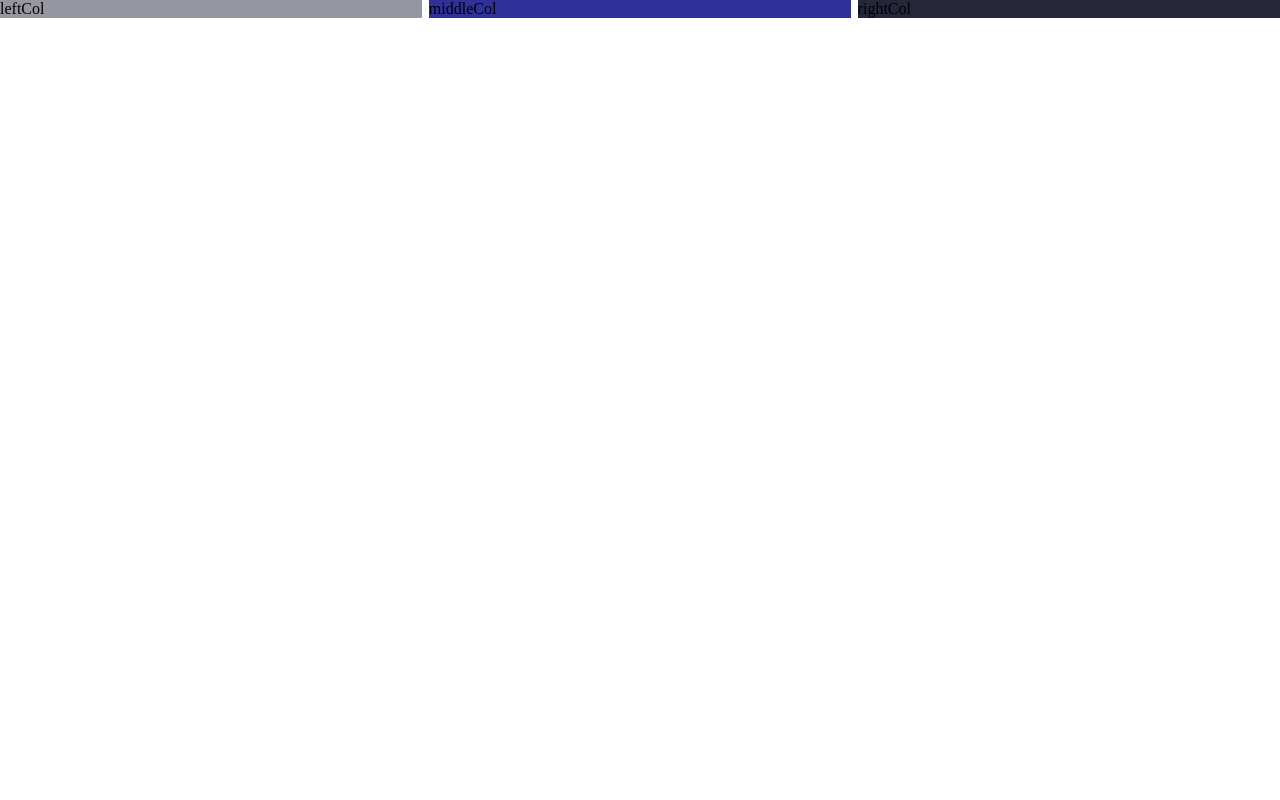
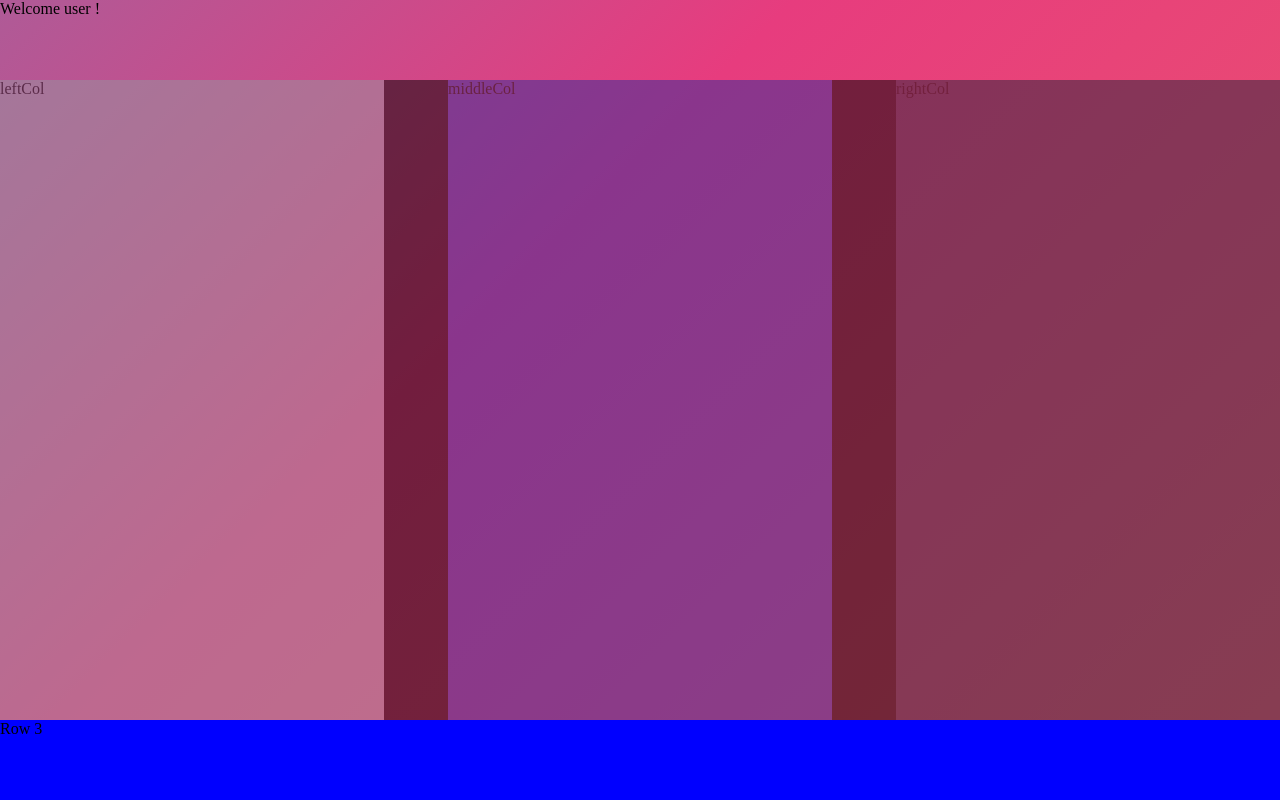
Before and after one commit to Rishikesh-12/ToDo, a plain HTML site: page index.html in a window 1280 px wide. Drawn offline with Linux system fonts and the light colour scheme.

Commit message:
Background gradient and horizontal divisions
Added background gradient effect, divided page into horizontal divisions.

```diff
--- a/index.html
+++ b/index.html
@@ -4,11 +4,11 @@
     <link rel="stylesheet" href="style.css">
 </head>
 <body>
-    <!-- <div class="row1" id="row1">Row 1</div> -->
+    <div class="row1" id="row1">Welcome user !</div>
     <div class="row2" id="row2">
         <div class="rightCol" id="rightCol">rightCol</div>
         <div class="leftCol" id="leftCol">leftCol</div>
         <div class="middleCol" id="middleCol">middleCol</div>
     </div>
-    <!-- <div class="row3" id="row3">Row 3</div> -->
+    <div class="row3" id="row3">Row 3</div>
 </body>
--- a/style.css
+++ b/style.css
@@ -1,37 +1,60 @@
 *{
     margin: 0;
 }
-/* #row1{
-    background-color: red;
-    height: 33.33%;
+
+body {
+	background: linear-gradient(-45deg, #ee7752, #e73c7e, #23a6d5, #23d5ab);
+	background-size: 400% 400%;
+	animation: gradient 15s ease infinite;
+	height: 100vh;
+}
+
+@keyframes gradient {
+	0% {
+		background-position: 0% 50%;
+	}
+	50% {
+		background-position: 100% 50%;
+	}
+	100% {
+		background-position: 0% 50%;
+	}
+}
+
+#row1{
+    height: 10%;
 }
 
 #row2{
-    background-color: pink;
-    height: 33.33%;
+    background-color: rgb(0, 0, 0);
+    height: 79.99%;
+    opacity: 0.5;
 
 }
 
 #row3{
     background-color: blue;
-    height: 33.33%;
-} */
+    height: 10%;
+}
 
 #leftCol{
     background-color: rgb(150, 150, 160);
-    width: 33%;
+    width: 30%;
     float: left;
+    height: 100%;
 }
 
 #middleCol{
     background-color: rgb(48, 48, 155);
-    width: 33%;
+    width: 30%;
     margin: 0 auto;
+    height: 100%;
 
 }
 
 #rightCol{
     background-color: rgb(38, 38, 58);
-    width: 33%;
+    width: 30%;
     float: right;
+    height: 100%;
 }
```
